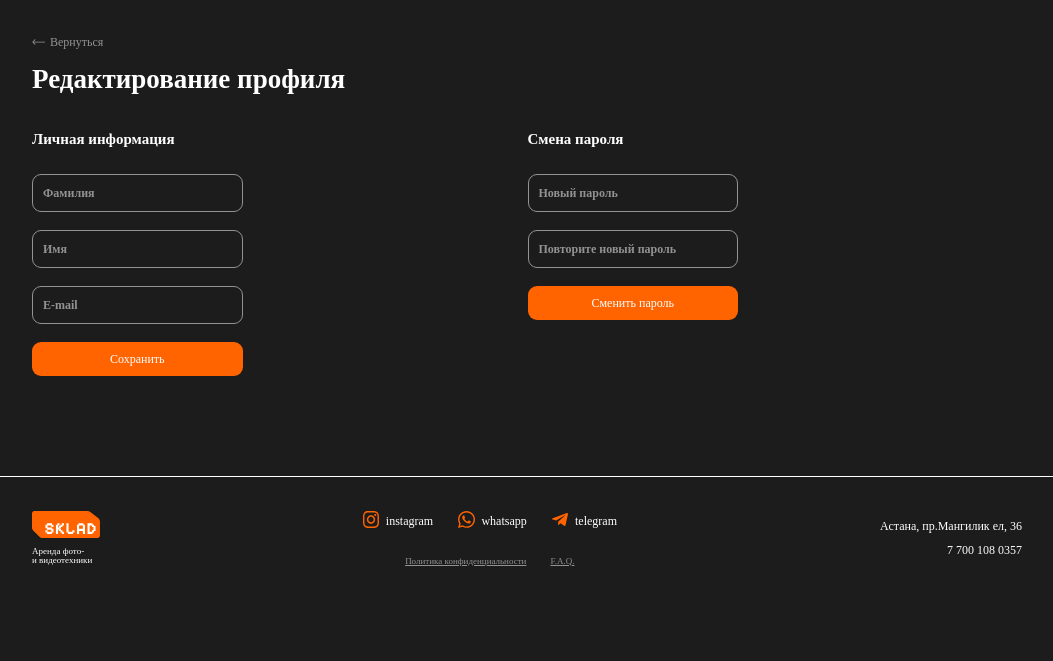
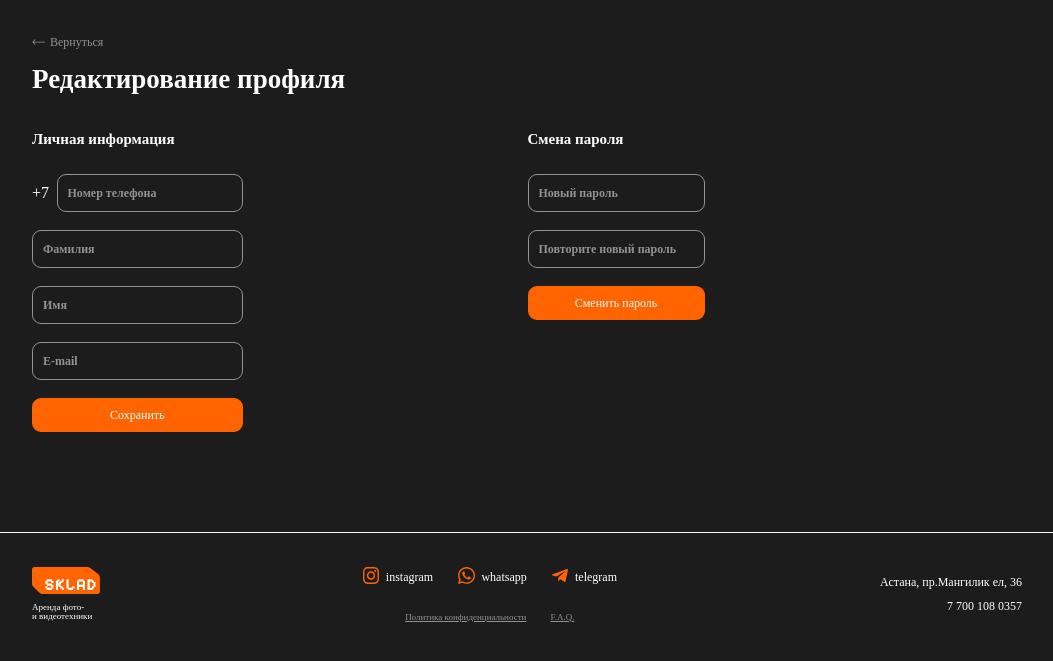
Before and after one commit to AnDISaY/sklad_rental, a Django app: template templates/ru/account/profile_edit.html in a window 1280 px wide. Shown: the part 75-736 px from the top of the page, without its empty margins (113-1166 px from the left). Run offline with Django 3.2, Linux system fonts and the light colour scheme; the template is opened without the code that fills it, so the values that code supplies are empty; some libraries are stand-ins or nearby versions; some web fonts are replaced.

Commit message:
Final edits(7)

```diff
--- a/localstatic/js/popup.js
+++ b/localstatic/js/popup.js
@@ -39,22 +39,26 @@ function openPopup(link) {
         background.style.width = "100%"
         background.style.background = "rgba(28, 28, 28, 0.7)"
         document.querySelector("body").append(background)
+        body.classList.add('lock')
     }
-    body.classList.add('lock')
     history.replaceState('', document.title, window.location.origin + window.location.pathname + window.location.search);
 }
 
 crosses.forEach(cross => cross.addEventListener("click", ()=> {
     popup = cross.closest('.popup')
     popup.classList.remove('popup-active')
-    document.querySelector(".all-background").remove()
+    if (document.querySelector(".all-background")) {
+        document.querySelector(".all-background").remove()
+    }
     body.classList.remove('lock')
 }))
 
 window.onkeydown = function(event) {
     if (event.keyCode == 27) {
         popups.forEach(popup => popup.classList.remove('popup-active'))
-        document.querySelector(".all-background").remove()
+        if (document.querySelector(".all-background")) {
+            document.querySelector(".all-background").remove()
+        }
         body.classList.remove('lock')
     }
 };
@@ -63,7 +67,9 @@ backgrounds = document.querySelectorAll('.popup-background')
 
 backgrounds.forEach(back => back.addEventListener("click", ()=> {
     popups.forEach(popup => popup.classList.remove('popup-active'))
-    document.querySelector(".all-background").remove()
+    if (document.querySelector(".all-background")) {
+        document.querySelector(".all-background").remove()
+    }
     body.classList.remove('lock')
 }))
 
--- a/localstatic/scss/_category.scss
+++ b/localstatic/scss/_category.scss
@@ -422,35 +422,35 @@
             display: flex;
             align-items: center;
             justify-content: center;
+            box-sizing: border-box;
             border: 2px solid #fff;
             border-radius: 12px;
-            height: 51.2px;
+            height: 52px;
             width: 100%;
             cursor: default;
 
             @media screen and (max-width: $md1) {
                 border-width: 1.5px;
                 border-radius: 9px;
-                height: 38.4px;
+                height: 39px;
             }
 
             @media screen and (max-width: $md2) {
                 border-width: 1px;
                 border-radius: 6px;
-                height: 25.6px;
+                height: 26px;
             }
 
             @media screen and (max-width: $md3) {
                 border-width: 2.5px;
                 border-radius: 11px;
                 height: 55px;
-                box-sizing: border-box;
             }
 
             @media screen and (max-width: $md4) {
                 border-width: 0.5vw;
                 border-radius: 2.5vw;
-                height: 11.563vw;
+                height: 11.875vw;
             }
 
             &__wrapper {
--- a/localstatic/scss/_favorites.scss
+++ b/localstatic/scss/_favorites.scss
@@ -464,35 +464,35 @@
             display: flex;
             align-items: center;
             justify-content: center;
+            box-sizing: border-box;
             border: 2px solid #fff;
             border-radius: 12px;
-            height: 51.2px;
+            height: 52px;
             width: 100%;
             cursor: default;
 
             @media screen and (max-width: $md1) {
                 border-width: 1.5px;
                 border-radius: 9px;
-                height: 38.4px;
+                height: 39px;
             }
 
             @media screen and (max-width: $md2) {
                 border-width: 1px;
                 border-radius: 6px;
-                height: 25.6px;
+                height: 26px;
             }
 
             @media screen and (max-width: $md3) {
                 border-width: 2.5px;
                 border-radius: 11px;
                 height: 55px;
-                box-sizing: border-box;
             }
 
             @media screen and (max-width: $md4) {
                 border-width: 0.5vw;
                 border-radius: 2.5vw;
-                height: 11.563vw;
+                height: 11.875vw;
             }
 
             &__wrapper {
--- a/localstatic/scss/_home.scss
+++ b/localstatic/scss/_home.scss
@@ -633,32 +633,33 @@
             display: flex;
             align-items: center;
             justify-content: center;
+            box-sizing: border-box;
             border: 2px solid #fff;
             border-radius: 12px;
-            height: 51.2px;
+            height: 52px;
             width: 100%;
             cursor: default;
 
             @media screen and (max-width: $md1) {
                 border-width: 1.5px;
                 border-radius: 9px;
-                height: 38px;
+                height: 39px;
             }
 
             @media screen and (max-width: $md2) {
                 border-width: 1px;
                 border-radius: 6px;
-                height: 25px;
+                height: 26px;
             }
 
             @media screen and (max-width: $md3) {
                 border-radius: 11px;
-                height: 44.4px;
+                height: 49px;
             }
 
             @media screen and (max-width: $md4) {
                 border-radius: 2.5vw;
-                height: 10.125vw;
+                height: 10.625vw;
             }
 
             &__wrapper {
--- a/localstatic/scss/_product.scss
+++ b/localstatic/scss/_product.scss
@@ -583,33 +583,39 @@
         display: flex;
         align-items: center;
         justify-content: center;
+        box-sizing: border-box;
+        width: 219.88px;
+        height: 52px;
         border: 2px solid #fff;
         border-radius: 12px;
-        padding: calc(18px - 3.2px) 60px;
         cursor: default;
 
         @media screen and (max-width: $md1) {
+            width: 164.91px;
+            height: 39px;
             border-width: 1.5px;
             border-radius: 9px;
-            padding: calc(13.5px - 2.4px) 45px;
         }
 
         @media screen and (max-width: $md2) {
+            width: 109.94px;
+            height: 26px;
             border-width: 1px;
             border-radius: 6px;
-            padding: calc(9px - 1.6px) 30px;
         }
 
         @media screen and (max-width: $md3) {
+            width: 210.64px;
+            height: 51px;
             border-width: 2px;
             border-radius: 16px;
-            padding: calc(16px - 2.1px) calc(59px - 1.3px);
         }
 
         @media screen and (max-width: $md4) {
+            width: 43.884vw;
+            height: 10.625vw;
             border-width: 0.406vw;
             border-radius: 3.125vw;
-            padding: 3.031vw 12.188vw;
         }
 
         &__wrapper {
--- a/localstatic/scss/_profile.scss
+++ b/localstatic/scss/_profile.scss
@@ -252,6 +252,35 @@
 
                 @media screen and (max-width: $md4) {
                     font-size: 3.125vw;
+                }
+            }
+
+            &__text {
+                margin-right: 10px;
+
+                @media screen and (max-width: $md1) {
+                    margin-right: 7.5px;
+                }
+
+                @media screen and (max-width: $md2) {
+                    margin-right: 5px;
+                }
+
+                @media screen and (max-width: $md3) {
+                    margin-right: 10px;
+                }
+
+                @media screen and (max-width: $md4) {
+                    margin-right: 2.188vw;
+                }
+            }
+
+            &__block {
+                display: flex;
+                align-items: center;
+
+                input {
+                    width: 100%;
                 }
             }
         }
--- a/templates/ru/account/profile_edit.html
+++ b/templates/ru/account/profile_edit.html
@@ -17,6 +17,10 @@
             <div class="edit__column">
                 <div class="edit__text text-semibold-big">Личная информация</div>
                 <form method="post" action="{% url 'profile_edit' %}" class="edit__form">{% csrf_token %}
+                    <div class="edit__form__input__block">
+                        <div class="edit__form__input__text">+7</div>
+                        <input type="text" class="edit__form__input text-main" name="phone" placeholder="Номер телефона" value="{{ user.phone }}" required>
+                    </div>
                     <input type="text" class="edit__form__input text-main" name="last_name" placeholder="Фамилия" value="{{ user.last_name }}" required>
                     <input type="text" class="edit__form__input text-main" name="first_name" placeholder="Имя" value="{{ user.first_name }}" required>
                     <input type="text" class="edit__form__input text-main" name="email" placeholder="E-mail" value="{{ user.email }}" required>
```
Also changed, not shown: users/views.py (+53 -32 lines), localstatic/css/style.css, 1 other file.
